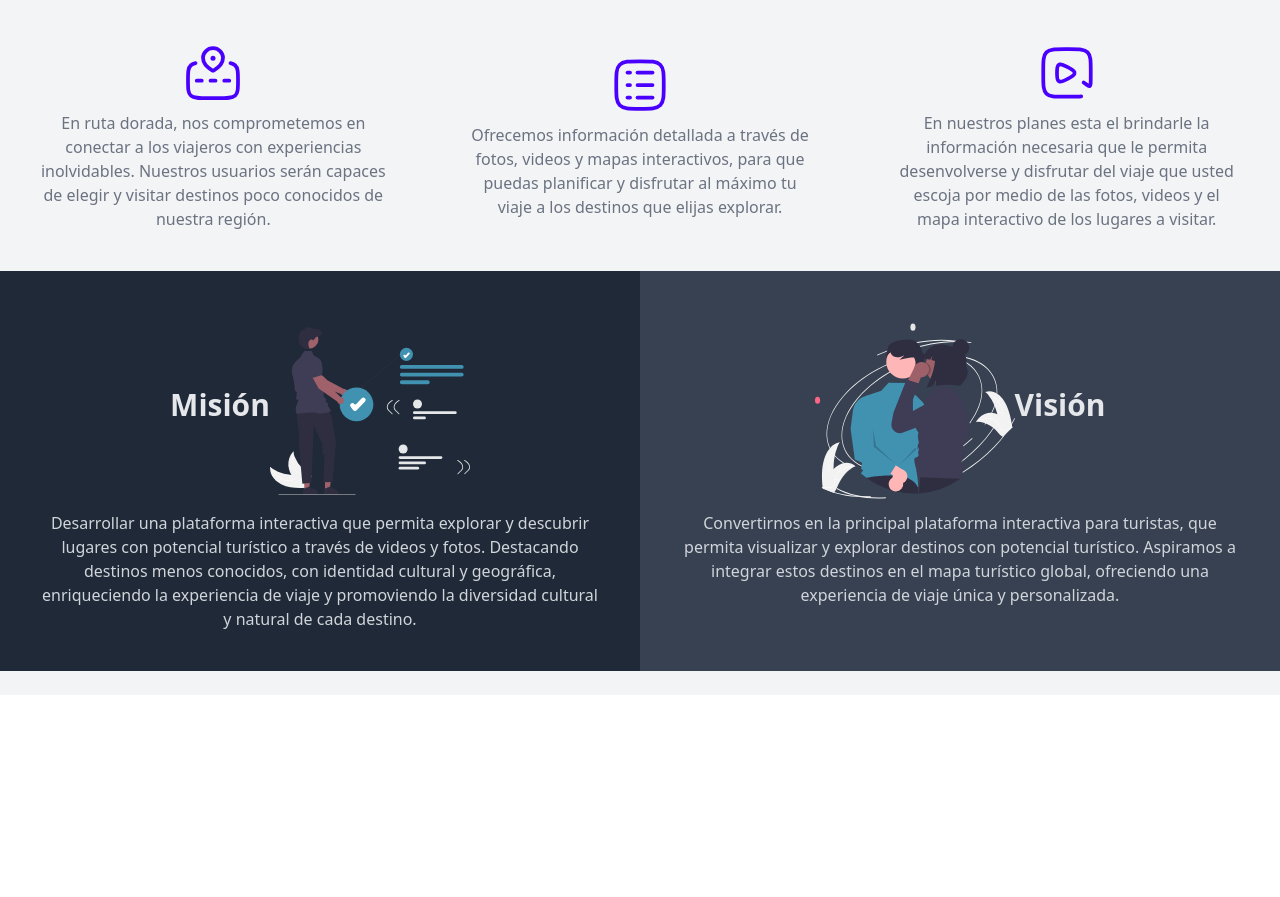
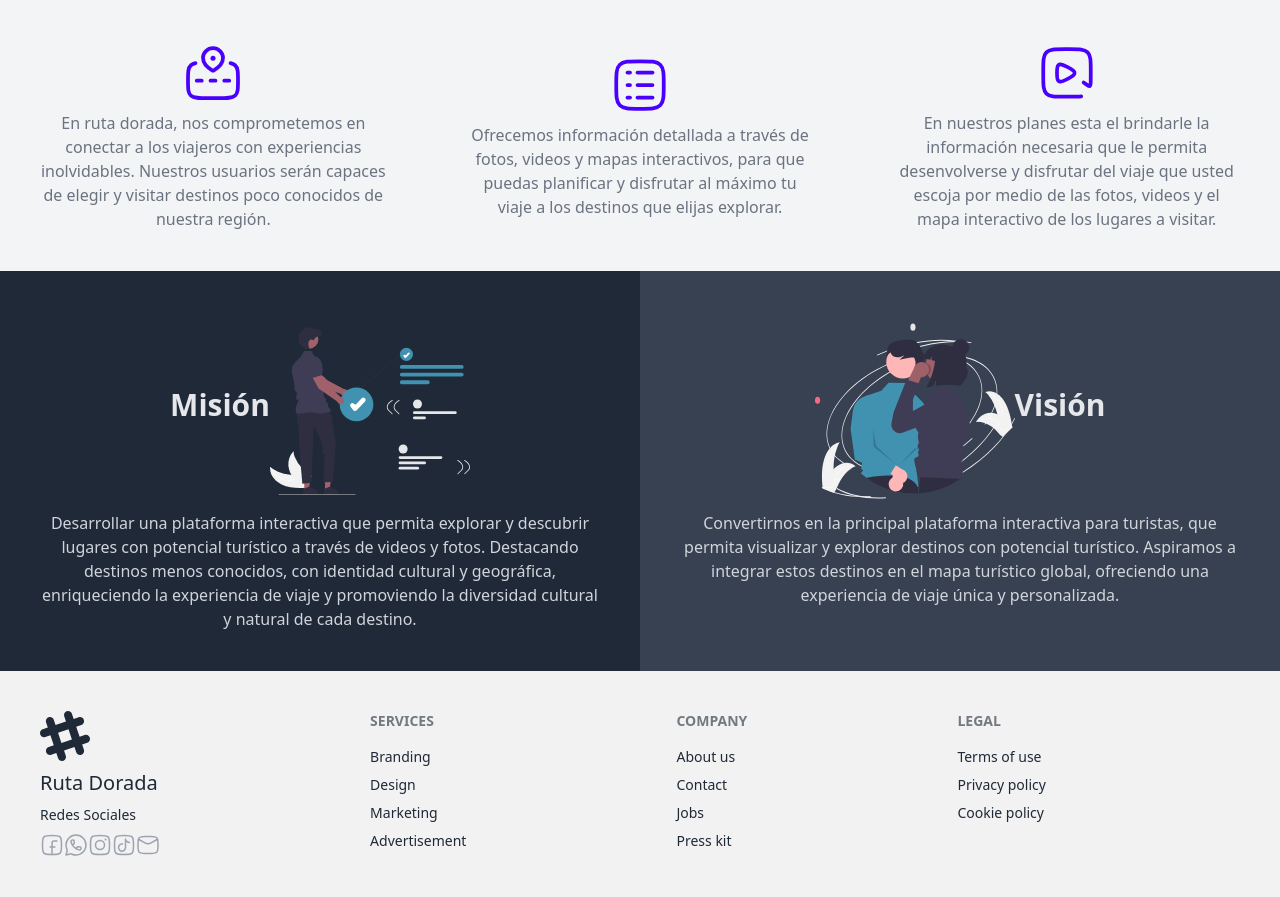
Before and after one commit to devbryan02/turismo-startup, an Astro site: page / in a window 1280 px wide. Shown: the part 1154-2051 px from the top of the page. Before the commit the page ends 1849 px from the top, so only its background shows below. Built offline with nearby package versions, Linux system fonts and the light colour scheme; Astro itself is replaced by a stand-in of ours.

Commit message:
implement component footer

```diff
--- /dev/null
+++ b/src/components/Footer.astro
@@ -0,0 +1,53 @@
+---
+import FacebookIcon from "../icons/FacebookIcon.astro";
+import WhatsAppIcon from "../icons/WhatsAppIcon.astro";
+import FooterIcon from "../icons/FooterIcon.astro";
+import InstramIcon from "../icons/InstagramIcon.astro";
+import TiktokIcon from "../icons/TiktokIcon.astro";
+import EmailIcon from "../icons/EmailIcon.astro";
+---
+
+<footer class="footer p-10 bg-base-200 text-base-content">
+  <aside>
+    <FooterIcon />
+    <p class="text-xl">Ruta Dorada</p>
+    <p>Redes Sociales</p>
+    <div class="flex">
+      <a href="#">
+        <FacebookIcon />
+      </a>
+      <a href="#">
+        <WhatsAppIcon />
+      </a>
+      <a href="#">
+        <InstramIcon />
+      </a>
+      <a href="#">
+        <TiktokIcon />
+      </a>
+      <a href="#">
+        <EmailIcon />
+      </a>
+    </div>
+  </aside>
+  <nav>
+    <h6 class="footer-title">Services</h6>
+    <a class="link link-hover">Branding</a>
+    <a class="link link-hover">Design</a>
+    <a class="link link-hover">Marketing</a>
+    <a class="link link-hover">Advertisement</a>
+  </nav>
+  <nav>
+    <h6 class="footer-title">Company</h6>
+    <a class="link link-hover">About us</a>
+    <a class="link link-hover">Contact</a>
+    <a class="link link-hover">Jobs</a>
+    <a class="link link-hover">Press kit</a>
+  </nav>
+  <nav>
+    <h6 class="footer-title">Legal</h6>
+    <a class="link link-hover">Terms of use</a>
+    <a class="link link-hover">Privacy policy</a>
+    <a class="link link-hover">Cookie policy</a>
+  </nav>
+</footer>
--- /dev/null
+++ b/src/icons/EmailIcon.astro
@@ -0,0 +1,20 @@
+<svg
+  xmlns="http://www.w3.org/2000/svg"
+  viewBox="0 0 24 24"
+  width="24"
+  height="24"
+  color="#dfdfdf"
+  class="text-gray-400"
+  fill="none"
+>
+  <path
+    d="M2 6L8.91302 9.91697C11.4616 11.361 12.5384 11.361 15.087 9.91697L22 6"
+    stroke="currentColor"
+    stroke-width="1.5"
+    stroke-linejoin="round"></path>
+  <path
+    d="M2.01577 13.4756C2.08114 16.5412 2.11383 18.0739 3.24496 19.2094C4.37608 20.3448 5.95033 20.3843 9.09883 20.4634C11.0393 20.5122 12.9607 20.5122 14.9012 20.4634C18.0497 20.3843 19.6239 20.3448 20.7551 19.2094C21.8862 18.0739 21.9189 16.5412 21.9842 13.4756C22.0053 12.4899 22.0053 11.5101 21.9842 10.5244C21.9189 7.45886 21.8862 5.92609 20.7551 4.79066C19.6239 3.65523 18.0497 3.61568 14.9012 3.53657C12.9607 3.48781 11.0393 3.48781 9.09882 3.53656C5.95033 3.61566 4.37608 3.65521 3.24495 4.79065C2.11382 5.92608 2.08114 7.45885 2.01576 10.5244C1.99474 11.5101 1.99475 12.4899 2.01577 13.4756Z"
+    stroke="currentColor"
+    stroke-width="1.5"
+    stroke-linejoin="round"></path>
+</svg>
--- /dev/null
+++ b/src/icons/FacebookIcon.astro
@@ -0,0 +1,20 @@
+<svg
+  xmlns="http://www.w3.org/2000/svg"
+  viewBox="0 0 24 24"
+  width="24"
+  height="24"
+  class="text-gray-400"
+  fill="none"
+>
+  <path
+    d="M2.5 12C2.5 7.52166 2.5 5.28249 3.89124 3.89124C5.28249 2.5 7.52166 2.5 12 2.5C16.4783 2.5 18.7175 2.5 20.1088 3.89124C21.5 5.28249 21.5 7.52166 21.5 12C21.5 16.4783 21.5 18.7175 20.1088 20.1088C18.7175 21.5 16.4783 21.5 12 21.5C7.52166 21.5 5.28249 21.5 3.89124 20.1088C2.5 18.7175 2.5 16.4783 2.5 12Z"
+    stroke="currentColor"
+    stroke-width="1.5"
+    stroke-linejoin="round"></path>
+  <path
+    d="M16.9265 8.02637H13.9816C12.9378 8.02637 12.0894 8.86847 12.0817 9.91229L11.9964 21.4268M10.082 14.0017H14.8847"
+    stroke="currentColor"
+    stroke-width="1.5"
+    stroke-linecap="round"
+    stroke-linejoin="round"></path>
+</svg>
--- /dev/null
+++ b/src/icons/FooterIcon.astro
@@ -0,0 +1,12 @@
+<svg
+  width="50"
+  height="50"
+  viewBox="0 0 24 24"
+  xmlns="http://www.w3.org/2000/svg"
+  fill-rule="evenodd"
+  clip-rule="evenodd"
+  class="fill-current"
+  ><path
+    d="M22.672 15.226l-2.432.811.841 2.515c.33 1.019-.209 2.127-1.23 2.456-1.15.325-2.148-.321-2.463-1.226l-.84-2.518-5.013 1.677.84 2.517c.391 1.203-.434 2.542-1.831 2.542-.88 0-1.601-.564-1.86-1.314l-.842-2.516-2.431.809c-1.135.328-2.145-.317-2.463-1.229-.329-1.018.211-2.127 1.231-2.456l2.432-.809-1.621-4.823-2.432.808c-1.355.384-2.558-.59-2.558-1.839 0-.817.509-1.582 1.327-1.846l2.433-.809-.842-2.515c-.33-1.02.211-2.129 1.232-2.458 1.02-.329 2.13.209 2.461 1.229l.842 2.515 5.011-1.677-.839-2.517c-.403-1.238.484-2.553 1.843-2.553.819 0 1.585.509 1.85 1.326l.841 2.517 2.431-.81c1.02-.33 2.131.211 2.461 1.229.332 1.018-.21 2.126-1.23 2.456l-2.433.809 1.622 4.823 2.433-.809c1.242-.401 2.557.484 2.557 1.838 0 .819-.51 1.583-1.328 1.847m-8.992-6.428l-5.01 1.675 1.619 4.828 5.011-1.674-1.62-4.829z"
+  ></path></svg
+>
--- /dev/null
+++ b/src/icons/InstagramIcon.astro
@@ -0,0 +1,25 @@
+<svg
+  xmlns="http://www.w3.org/2000/svg"
+  viewBox="0 0 24 24"
+  width="24"
+  height="24"
+  color="#dfdfdf"
+  class="text-gray-400"
+  fill="none"
+>
+  <path
+    d="M2.5 12C2.5 7.52166 2.5 5.28249 3.89124 3.89124C5.28249 2.5 7.52166 2.5 12 2.5C16.4783 2.5 18.7175 2.5 20.1088 3.89124C21.5 5.28249 21.5 7.52166 21.5 12C21.5 16.4783 21.5 18.7175 20.1088 20.1088C18.7175 21.5 16.4783 21.5 12 21.5C7.52166 21.5 5.28249 21.5 3.89124 20.1088C2.5 18.7175 2.5 16.4783 2.5 12Z"
+    stroke="currentColor"
+    stroke-width="1.5"
+    stroke-linejoin="round"></path>
+  <path
+    d="M16.5 12C16.5 14.4853 14.4853 16.5 12 16.5C9.51472 16.5 7.5 14.4853 7.5 12C7.5 9.51472 9.51472 7.5 12 7.5C14.4853 7.5 16.5 9.51472 16.5 12Z"
+    stroke="currentColor"
+    stroke-width="1.5"></path>
+  <path
+    d="M17.5078 6.5L17.4988 6.5"
+    stroke="currentColor"
+    stroke-width="2"
+    stroke-linecap="round"
+    stroke-linejoin="round"></path>
+</svg>
--- /dev/null
+++ b/src/icons/TiktokIcon.astro
@@ -0,0 +1,21 @@
+<svg
+  xmlns="http://www.w3.org/2000/svg"
+  viewBox="0 0 24 24"
+  width="24"
+  height="24"
+  color="#dfdfdf"
+  class="text-gray-400"
+  fill="none"
+>
+  <path
+    d="M2.5 12C2.5 7.52166 2.5 5.28249 3.89124 3.89124C5.28249 2.5 7.52166 2.5 12 2.5C16.4783 2.5 18.7175 2.5 20.1088 3.89124C21.5 5.28249 21.5 7.52166 21.5 12C21.5 16.4783 21.5 18.7175 20.1088 20.1088C18.7175 21.5 16.4783 21.5 12 21.5C7.52166 21.5 5.28249 21.5 3.89124 20.1088C2.5 18.7175 2.5 16.4783 2.5 12Z"
+    stroke="currentColor"
+    stroke-width="1.5"
+    stroke-linejoin="round"></path>
+  <path
+    d="M10.5359 11.0075C9.71585 10.8916 7.84666 11.0834 6.93011 12.7782C6.01355 14.4729 6.9373 16.2368 7.51374 16.9069C8.08298 17.5338 9.89226 18.721 11.8114 17.5619C12.2871 17.2746 12.8797 17.0603 13.552 14.8153L13.4738 5.98145C13.3441 6.95419 14.4186 9.23575 17.478 9.5057"
+    stroke="currentColor"
+    stroke-width="1.5"
+    stroke-linecap="round"
+    stroke-linejoin="round"></path>
+</svg>
--- /dev/null
+++ b/src/icons/WhatsAppIcon.astro
@@ -0,0 +1,19 @@
+<svg
+  xmlns="http://www.w3.org/2000/svg"
+  viewBox="0 0 24 24"
+  width="24"
+  height="24"
+  color="#dfdfdf"
+  class="text-gray-400"
+  fill="none"
+>
+  <path
+    d="M12 22C17.5228 22 22 17.5228 22 12C22 6.47715 17.5228 2 12 2C6.47715 2 2 6.47715 2 12C2 13.3789 2.27907 14.6926 2.78382 15.8877C3.06278 16.5481 3.20226 16.8784 3.21953 17.128C3.2368 17.3776 3.16334 17.6521 3.01642 18.2012L2 22L5.79877 20.9836C6.34788 20.8367 6.62244 20.7632 6.87202 20.7805C7.12161 20.7977 7.45185 20.9372 8.11235 21.2162C9.30745 21.7209 10.6211 22 12 22Z"
+    stroke="currentColor"
+    stroke-width="1.5"
+    stroke-linejoin="round"></path>
+  <path
+    d="M8.58815 12.3773L9.45909 11.2956C9.82616 10.8397 10.2799 10.4153 10.3155 9.80826C10.3244 9.65494 10.2166 8.96657 10.0008 7.58986C9.91601 7.04881 9.41086 7 8.97332 7C8.40314 7 8.11805 7 7.83495 7.12931C7.47714 7.29275 7.10979 7.75231 7.02917 8.13733C6.96539 8.44196 7.01279 8.65187 7.10759 9.07169C7.51023 10.8548 8.45481 12.6158 9.91948 14.0805C11.3842 15.5452 13.1452 16.4898 14.9283 16.8924C15.3481 16.9872 15.558 17.0346 15.8627 16.9708C16.2477 16.8902 16.7072 16.5229 16.8707 16.165C17 15.8819 17 15.5969 17 15.0267C17 14.5891 16.9512 14.084 16.4101 13.9992C15.0334 13.7834 14.3451 13.6756 14.1917 13.6845C13.5847 13.7201 13.1603 14.1738 12.7044 14.5409L11.6227 15.4118"
+    stroke="currentColor"
+    stroke-width="1.5"></path>
+</svg>
--- a/src/pages/index.astro
+++ b/src/pages/index.astro
@@ -6,6 +6,7 @@ import Descubre from "../components/Descubre.astro";
 import Mission from "../components/Mission.astro";
 import Vission from "../components/Vission.astro";
 import Beneficios from "../components/Beneficios.astro";
+import Footer from "../components/Footer.astro";
 ---
 
 <Layout title="Ruta Dorada">
@@ -18,6 +19,6 @@ import Beneficios from "../components/Beneficios.astro";
       <Mission />
       <Vission />
     </div>
-    <br />
+    <Footer/>
   </div>
 </Layout>
```
